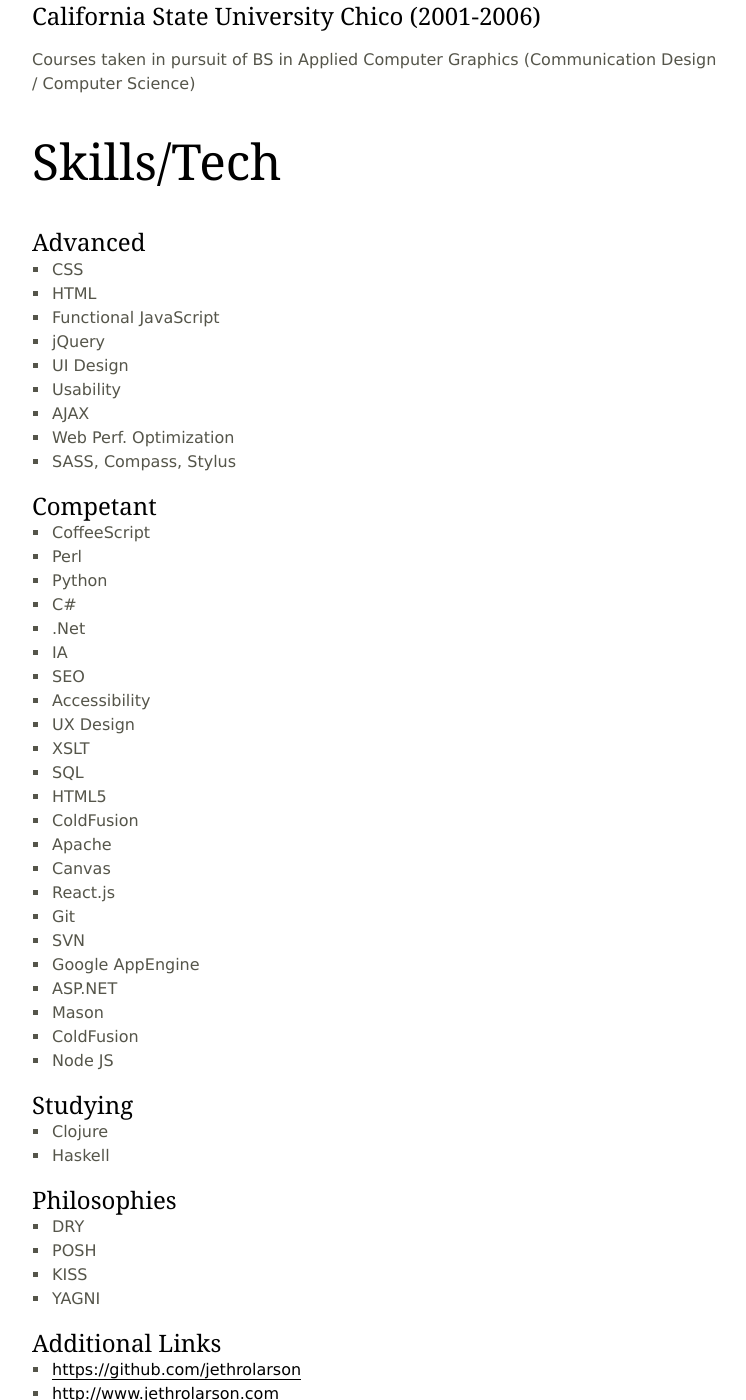
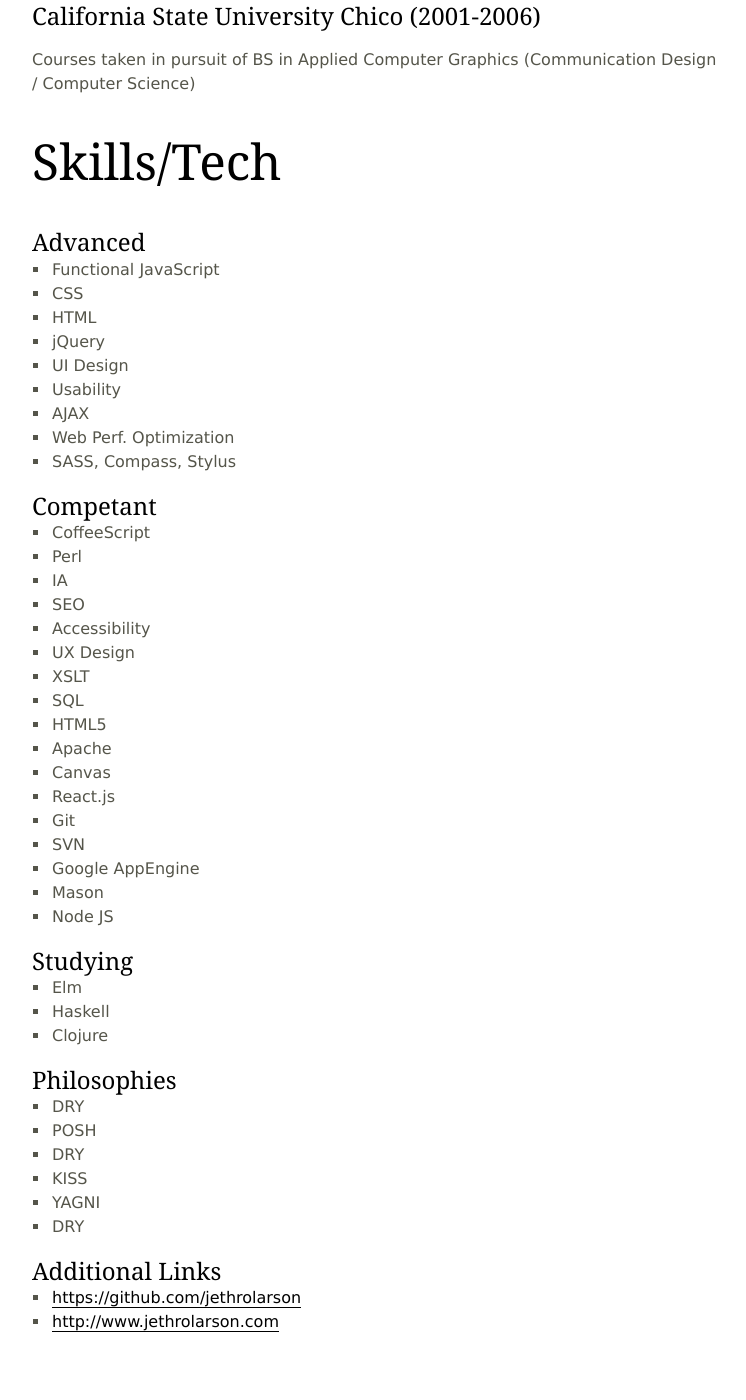
Before and after one commit to jethrolarson/jethrolarson.github.com, a Jekyll site: the page built from resume.md, in a window 1280 px wide and 1400 px high, scrolled down 3100 px. Shown: the whole window, without its empty margins (263-1009 px from the left). Built offline with Jekyll 4.4.1, drawn with Linux system fonts in a browser that asks for light colours; after the commit the page ends 4450 px from its top, so only the background shows below that.

Commit message:
Update resume.md

```diff
--- a/resume.md
+++ b/resume.md
@@ -130,9 +130,9 @@
 
 Advanced
 --------
+* Functional JavaScript
 * CSS
 * HTML
-* Functional JavaScript
 * jQuery
 * UI Design
 * Usability
@@ -144,9 +144,6 @@
 ---------
 * CoffeeScript
 * Perl
-* Python
-* C#
-* .Net
 * IA
 * SEO
 * Accessibility
@@ -154,29 +151,29 @@
 * XSLT
 * SQL
 * HTML5
-* ColdFusion
 * Apache
 * Canvas
 * React.js
 * Git
 * SVN
 * Google AppEngine
-* ASP.NET
 * Mason
-* ColdFusion
 * Node JS
 
 Studying
 ----------
+* Elm
+* Haskell
 * Clojure
-* Haskell
 
 Philosophies
 ------------
 * DRY
 * POSH
+* DRY
 * KISS
 * YAGNI
+* DRY
 
 Additional Links
 ----------------
```
